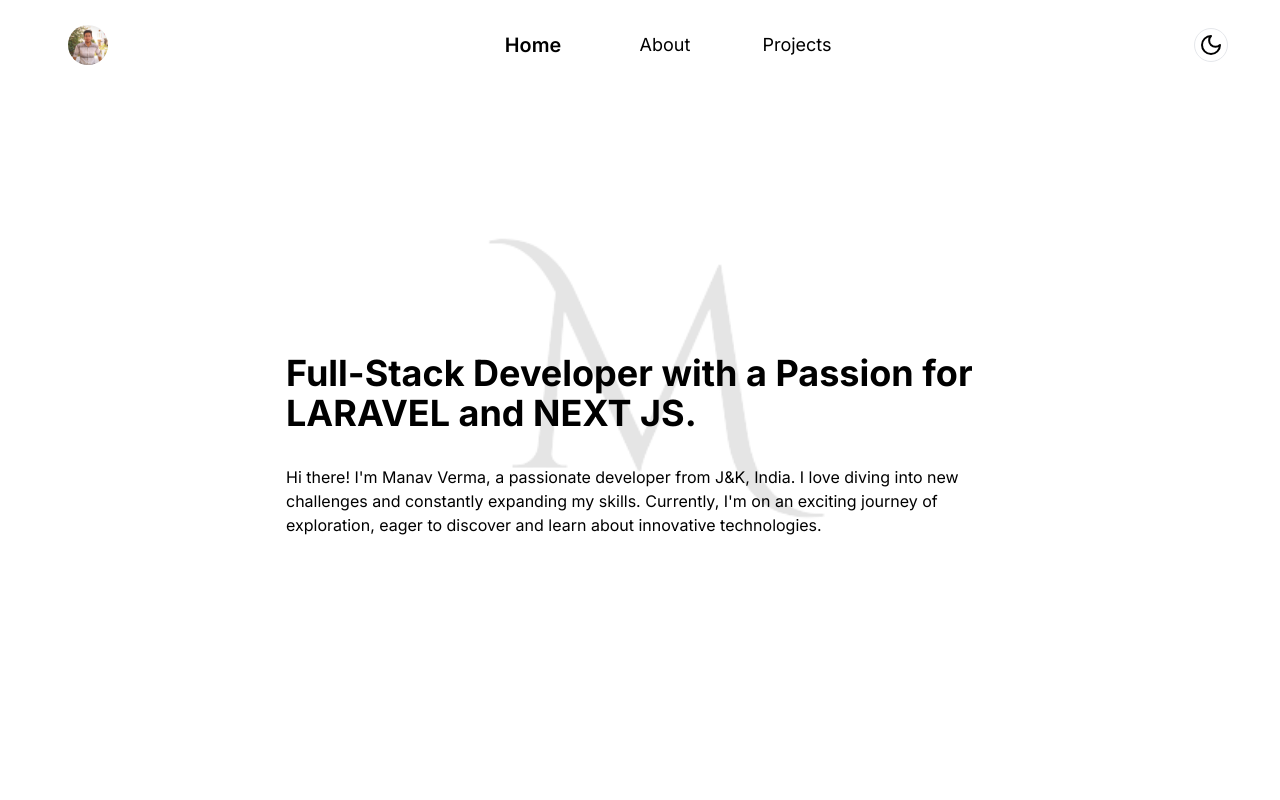
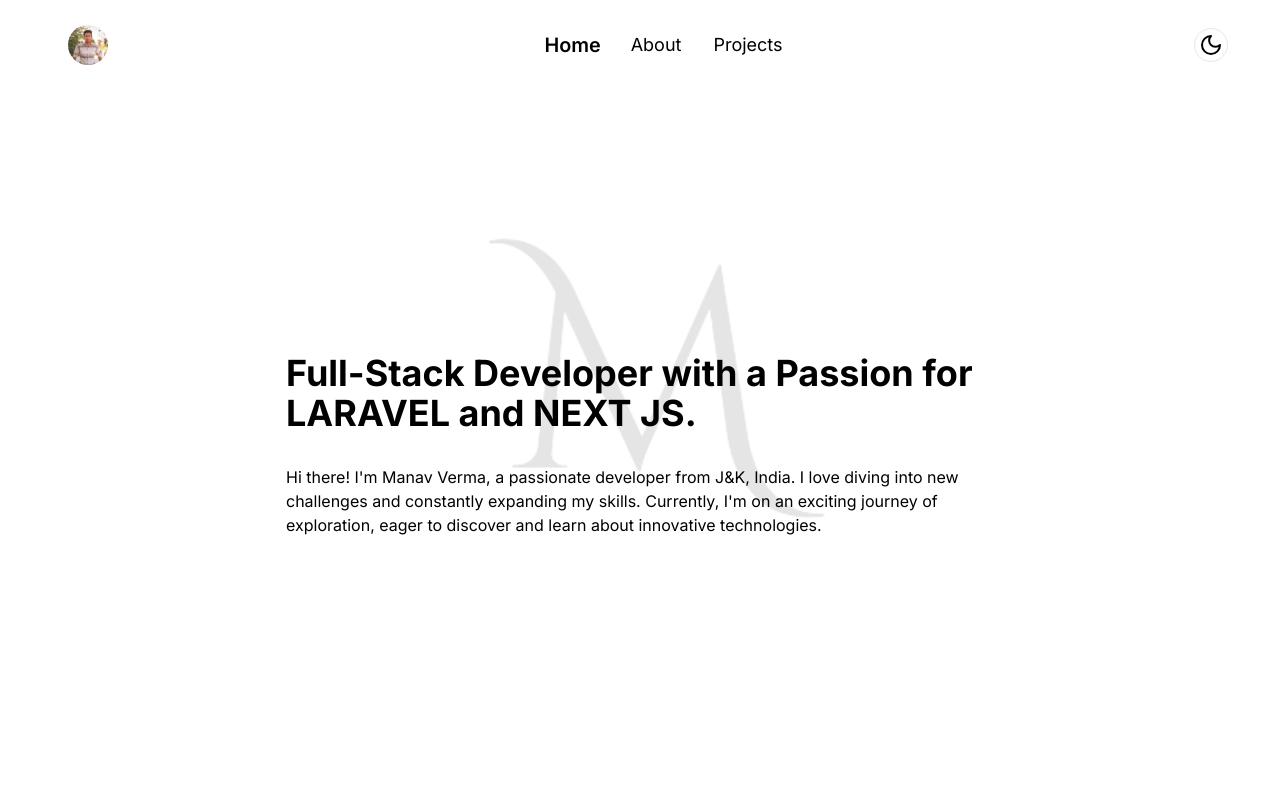
Before and after one commit to manaver/manav.in, a Next.js app: page / in a window 1280 px wide. Shown: the top 800 px of the page. Built offline with nearby package versions, Linux system fonts and the light colour scheme.

Commit message:
Loading in components added, Work Email added

```diff
--- a/app/(profile)/about/page.jsx
+++ b/app/(profile)/about/page.jsx
@@ -1,7 +1,10 @@
 import Heading from "@/components/Heading";
+import LoadingCircle from "@/components/loading-circle";
 import dynamic from 'next/dynamic'
 
-const UserImage = dynamic(() => import('@/components/user-image'))
+const UserImage = dynamic(() => import('@/components/user-image'), {
+    loading: () => <LoadingCircle />
+})
 
 export default function About() {
     return (
--- a/app/(profile)/projects/page.jsx
+++ b/app/(profile)/projects/page.jsx
@@ -1,8 +1,10 @@
 import Heading from "@/components/Heading";
+import LoadingCircle from "@/components/loading-circle";
 import dynamic from 'next/dynamic'
 
-const ProjectInfo = dynamic(() => import('@/components/project-info'))
-
+const ProjectList = dynamic(() => import("@/components/project-list"), {
+    loading: () => <LoadingCircle />
+})
 
 export default function Project() {
 
@@ -65,10 +67,7 @@
     return (<>
         <div className="hero flex justify-center flex-col pt-10">
             <Heading title="The Inside Scoop on My Projects" />
-
-            {data.map((item, index) => (
-                <ProjectInfo key={index} title={item.Title} subHeading={item.Subheading} projectUrl={item.ProjectUrl}
-                    liveUrl={item.LiveUrl} />))}
+            <ProjectList projects={data} />
         </div>
     </>);
 }
--- a/app/styles.css
+++ b/app/styles.css
@@ -20,11 +20,11 @@
 }
 
 .navLinks {
-    @apply z-20 left-0 top-[89.4px] md:top-0 h-[calc(100vh-90px)] md:h-full w-full md:w-fit pt-5 md:pt-0 space-y-10 md:space-y-0 fixed md:relative flex-col md:flex-row md:justify-center items-end md:items-center;
+    @apply z-20 left-0 top-[89.4px] md:top-0 h-[calc(100vh-90px)] md:h-full w-full md:w-fit md:min-w-fit pt-5 md:pt-0 space-y-10 md:space-y-0 fixed md:relative flex-col md:flex-row md:justify-center items-end md:items-center;
 }
 
 .navItem {
-    @apply relative mx-4 w-fit text-end md:w-[100px] md:text-center duration-300 hover:scale-110 text-3xl md:text-lg ;
+    @apply relative mx-4 w-fit text-end md:min-w-fit md:text-center duration-300 hover:scale-110 text-2xl md:text-lg ;
 }
 
 .active {
--- a/components/layout/footer.jsx
+++ b/components/layout/footer.jsx
@@ -2,9 +2,6 @@
     return (
         <div
             className="allCenter flex-col space-y-4 relative h-32 p-4">
-        <div>
-        {/*<Social_icons />*/}
-        </div>
         <p>
             © 2023 Manav Verma.
             <a
--- a/components/layout/header.jsx
+++ b/components/layout/header.jsx
@@ -1,25 +1,44 @@
 "use client";
 
 import Link from "next/link";
-import {Menu, Moon, Sun, X} from "lucide-react";
-import {useTheme} from "next-themes";
-import {usePathname} from "next/navigation";
-import {useState} from "react";
-import {Avatar, AvatarFallback, AvatarImage} from "@/components/ui/avatar"
+import { useTheme } from "next-themes";
+import { usePathname } from "next/navigation";
+import { useState } from "react";
+import { Avatar, AvatarFallback, AvatarImage } from "@/components/ui/avatar"
+import GetIcon from "../get-icons";
 
 
 export default function Header() {
 
-    const {theme, setTheme} = useTheme();
+    const { theme, setTheme } = useTheme();
     const [open, setOpen] = useState(false);
     const pathname = usePathname();
+
+    const navLinks = [
+        {
+            name: 'Home',
+            href: '/'
+        },
+        {
+            name: 'About',
+            href: '/about'
+        },
+        {
+            name: 'Projects',
+            href: '/projects'
+        },
+        // {
+        //     name: 'Accomplishments',
+        //     href: '/accomplishments'
+        // }
+    ];
 
     return (
         <div className="navbar bg-white dark:bg-[rgba(12,12,12,0.9)] ">
             <div className="mx-7 duration-300 hover:scale-110">
                 <Link href="/">
                     <Avatar>
-                        <AvatarImage src="/manav.jpg"/>
+                        <AvatarImage src="/manav.jpg" />
                         <AvatarFallback>MV</AvatarFallback>
                     </Avatar>
                 </Link>
@@ -28,21 +47,13 @@
             <div
                 className={`${open ? 'flex' : 'hidden'} md:flex navLinks bg-white dark:bg-[rgba(12,12,12,0.6)] bg-opacity-60 backdrop-blur-sm`}
             >
+                {navLinks.map((link) => (
                     <Link
-                    href="/"
-                    className={`${pathname === '/' ? 'active' : ''} navItem`}>
-                    Home
+                        href={link.href}
+                    className={`${pathname === link.href ? 'active' : ''} navItem`}>
+                        {link.name}
                     </Link>
-                <Link
-                    href="/about"
-                    className={`${pathname === '/about' ? 'active' : ''} navItem`}>
-                    About
-                </Link>
-                <Link
-                    href="/projects"
-                    className={`${pathname === '/projects' ? 'active' : ''} navItem`}>
-                    Projects
-                </Link>
+                ))}
             </div>
 
             <div className="icons flex items-center space-x-6 pe-3">
@@ -54,9 +65,9 @@
                     aria-label="Toggle Theme"
                 >
                     {theme === 'dark' ? (
-                        <Sun/>
+                        <GetIcon iconName='Sun' />
                     ) : (
-                        <Moon/>
+                        <GetIcon iconName='Moon' />
                     )}
                 </button>
 
@@ -65,9 +76,9 @@
                 }}>
                     {
                         !open ?
-                            <Menu size={30}/>
+                            <GetIcon iconName='Menu' />
                             :
-                            <X size={30}/>
+                            <GetIcon iconName='X' />
                     }
                 </button>
             </div>
--- a/components/layout/social-icons.jsx
+++ b/components/layout/social-icons.jsx
@@ -29,7 +29,7 @@
                         attributes="cursor-pointer hover:text-green-600"
                     />
                 </Link>
-                <Link href="mailto:vermamanav117@gmail.com">
+                <Link href="mailto:manavver.me@gmail.com">
                     <GetIcon iconName="Mail"
                         attributes="cursor-pointer hover:text-red-600"
                     />
--- /dev/null
+++ b/components/loading-circle.jsx
@@ -0,0 +1,7 @@
+import {Loader2} from "lucide-react";
+
+export default function LoadingCircle() {
+    return <div className="w-full flex justify-center">
+        <Loader2 className='animate-spin text-blue-600'/>
+    </div>
+}
--- /dev/null
+++ b/components/project-list.jsx
@@ -0,0 +1,16 @@
+import dynamic from 'next/dynamic'
+import LoadingCircle from './loading-circle'
+
+const ProjectInfo = dynamic(() => import('@/components/project-info'), {
+    loading: () => <LoadingCircle />
+})
+
+const ProjectList = ({ projects }) => {
+    return <>
+        {projects.map((item, index) => (
+            <ProjectInfo key={index} title={item.Title} subHeading={item.Subheading} projectUrl={item.ProjectUrl}
+                liveUrl={item.LiveUrl} />))}
+    </>
+}
+
+export default ProjectList;
```
Also changed, not shown: public/darkAnimation.gif (added). Lines whose indentation alone changed are shown as unchanged.
